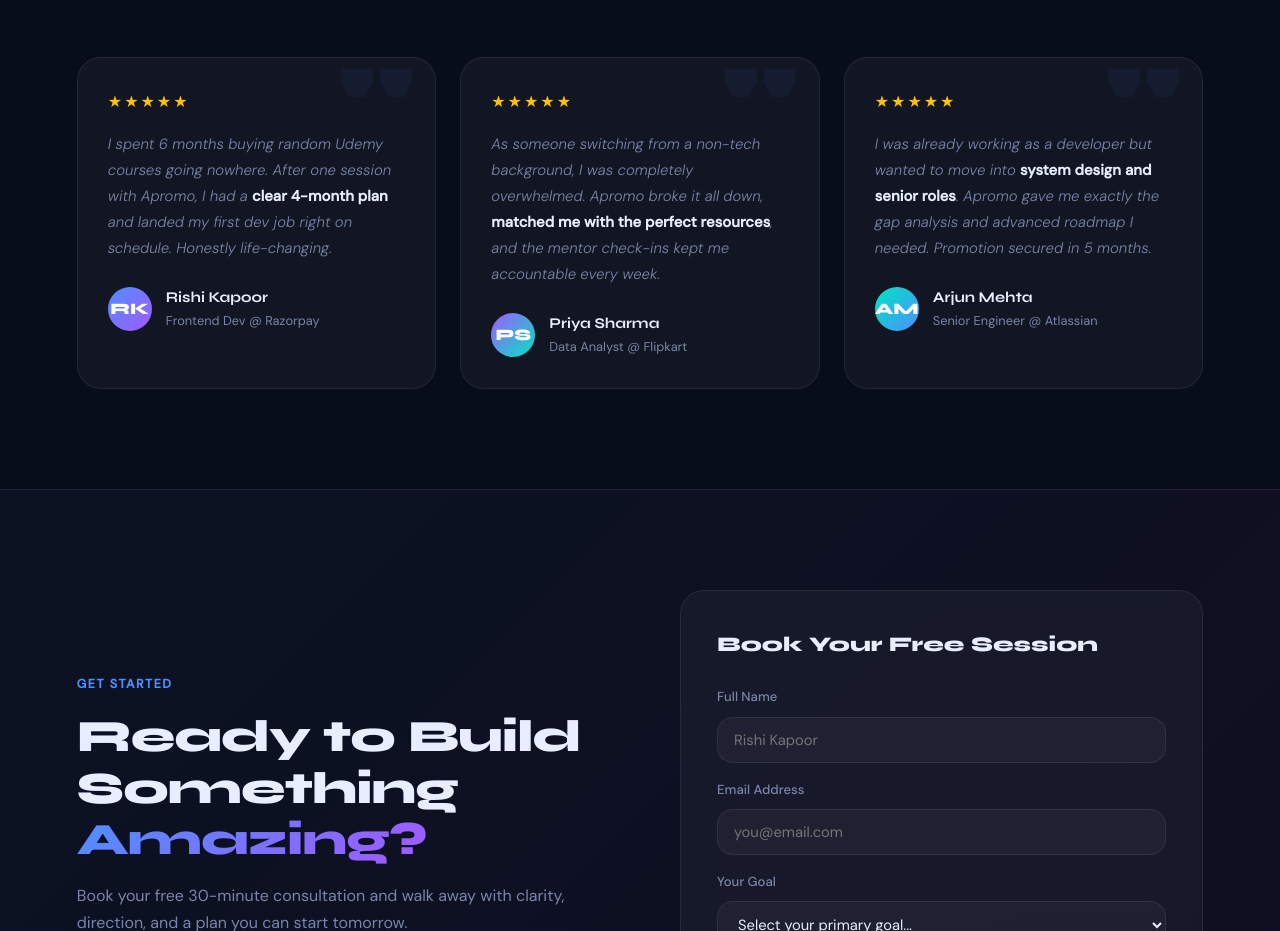
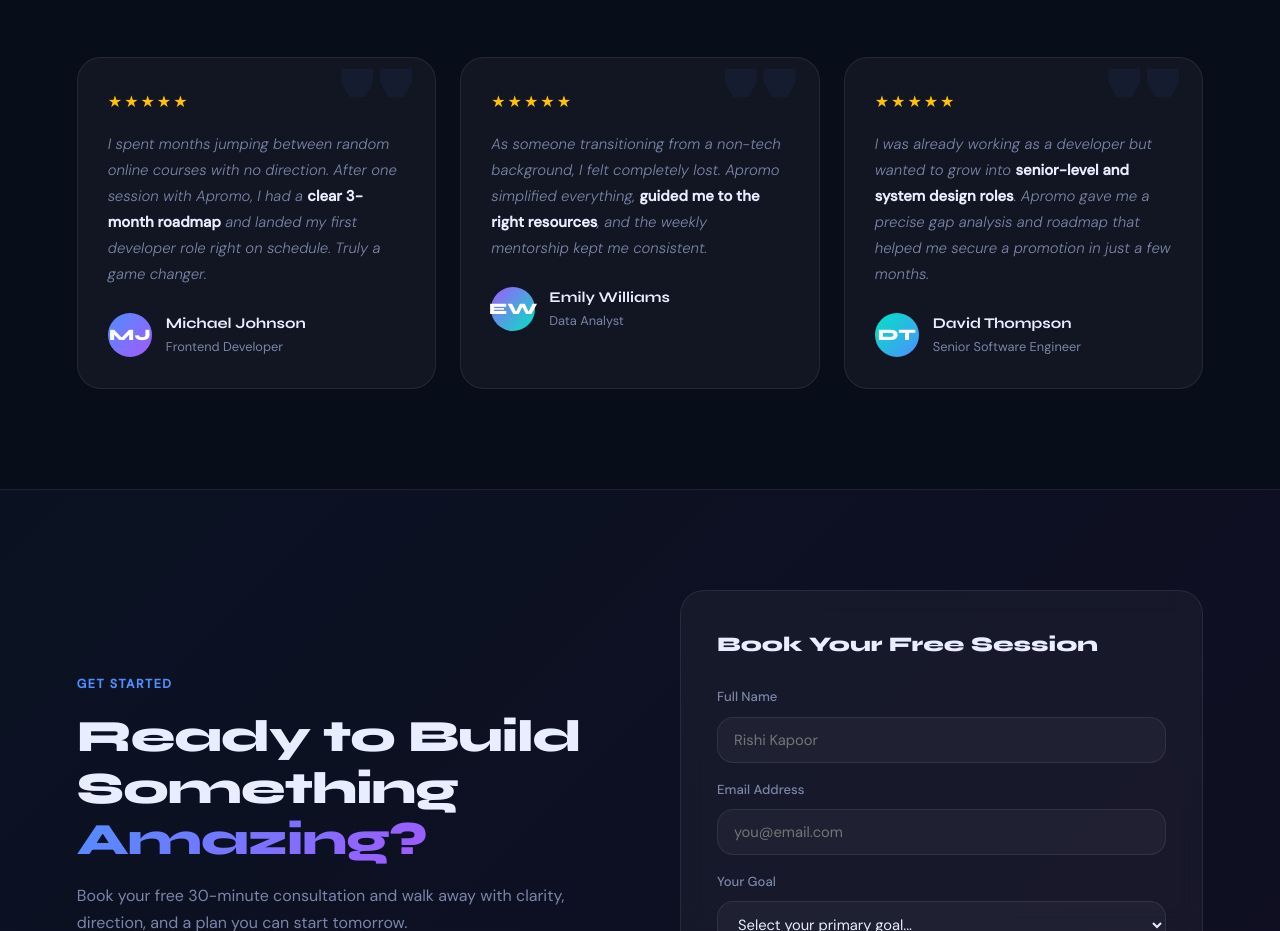
Before and after one commit to Akhtar969/Apromo, a plain HTML site: page index.html in a window 1280 px wide. Shown: the part 3903-4834 px from the top of the page. Drawn offline with Linux system fonts and the light colour scheme.

Commit message:
Change testimonials content

```diff
--- a/index.html
+++ b/index.html
@@ -759,26 +759,26 @@
     <div class="testi-grid reveal">
       <div class="testi-card">
         <div class="stars">★★★★★</div>
-        <div class="testi-quote">I spent 6 months buying random Udemy courses going nowhere. After one session with Apromo, I had a <strong>clear 4-month plan</strong> and landed my first dev job right on schedule. Honestly life-changing.</div>
+        <div class="testi-quote">I spent months jumping between random online courses with no direction. After one session with Apromo, I had a <strong>clear 3-month roadmap</strong> and landed my first developer role right on schedule. Truly a game changer.</div>
         <div class="testi-author">
-          <div class="author-avatar av1">RK</div>
-          <div><div class="author-name">Rishi Kapoor</div><div class="author-role">Frontend Dev @ Razorpay</div></div>
+          <div class="author-avatar av1">MJ</div>
+          <div><div class="author-name">Michael Johnson</div><div class="author-role">Frontend Developer</div></div>
         </div>
       </div>
       <div class="testi-card">
         <div class="stars">★★★★★</div>
-        <div class="testi-quote">As someone switching from a non-tech background, I was completely overwhelmed. Apromo broke it all down, <strong>matched me with the perfect resources</strong>, and the mentor check-ins kept me accountable every week.</div>
+        <div class="testi-quote">As someone transitioning from a non-tech background, I felt completely lost. Apromo simplified everything, <strong>guided me to the right resources</strong>, and the weekly mentorship kept me consistent.</div>
         <div class="testi-author">
-          <div class="author-avatar av2">PS</div>
-          <div><div class="author-name">Priya Sharma</div><div class="author-role">Data Analyst @ Flipkart</div></div>
+          <div class="author-avatar av2">EW</div>
+          <div><div class="author-name">Emily Williams</div><div class="author-role">Data Analyst</div></div>
         </div>
       </div>
       <div class="testi-card">
         <div class="stars">★★★★★</div>
-        <div class="testi-quote">I was already working as a developer but wanted to move into <strong>system design and senior roles</strong>. Apromo gave me exactly the gap analysis and advanced roadmap I needed. Promotion secured in 5 months.</div>
+        <div class="testi-quote">I was already working as a developer but wanted to grow into <strong>senior-level and system design roles</strong>. Apromo gave me a precise gap analysis and roadmap that helped me secure a promotion in just a few months.</div>
         <div class="testi-author">
-          <div class="author-avatar av3">AM</div>
-          <div><div class="author-name">Arjun Mehta</div><div class="author-role">Senior Engineer @ Atlassian</div></div>
+          <div class="author-avatar av3">DT</div>
+          <div><div class="author-name">David Thompson</div><div class="author-role">Senior Software Engineer</div></div>
         </div>
       </div>
     </div>
```
